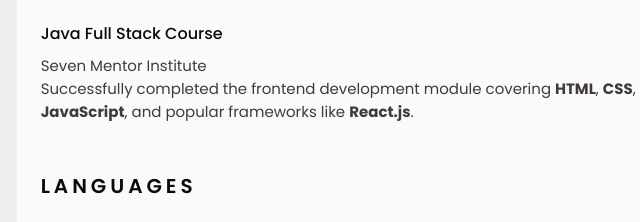
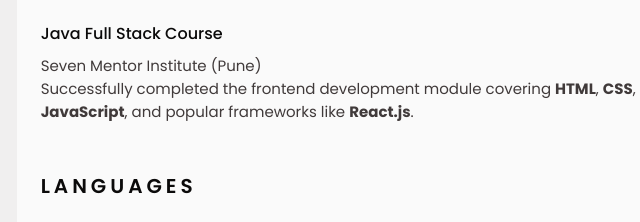
Before and after one commit to Piyanshu-Zade/Portfolio-Website, a plain HTML site: page index.html in a window 1280 px wide. Shown: the part 1195-1417 px from the top of the page, 462-1102 px from the left. Drawn offline with nearby package versions, Linux system fonts and the light colour scheme.

Commit message:
update City

```diff
--- a/index.html
+++ b/index.html
@@ -304,7 +304,7 @@
                     <div class="certificate_container bd-grid">
                         <div class="certificate_content">
                             <h3 class="certificate_title">Java Full Stack Course</h3>
-                            <p class="certificate_description">Seven Mentor Institute</p>
+                            <p class="certificate_description">Seven Mentor Institute (Pune)</p>
                             <p> Successfully completed the frontend development module covering <strong>HTML</strong>, <strong>CSS</strong>, <strong>JavaScript</strong>, and popular frameworks like <strong>React.js</strong>.</p>
                         </div>
 
```
